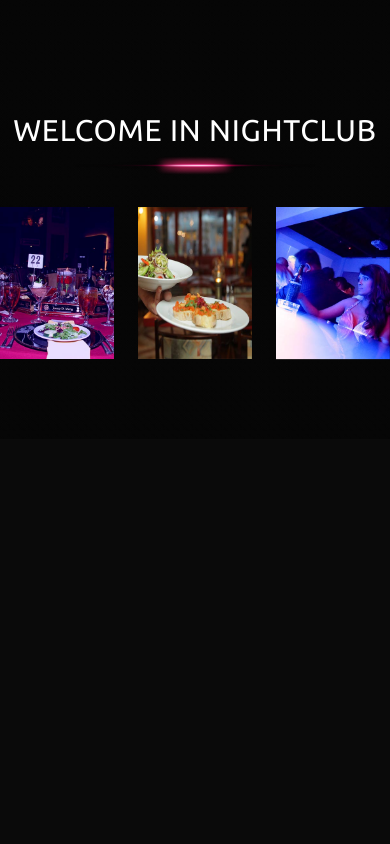
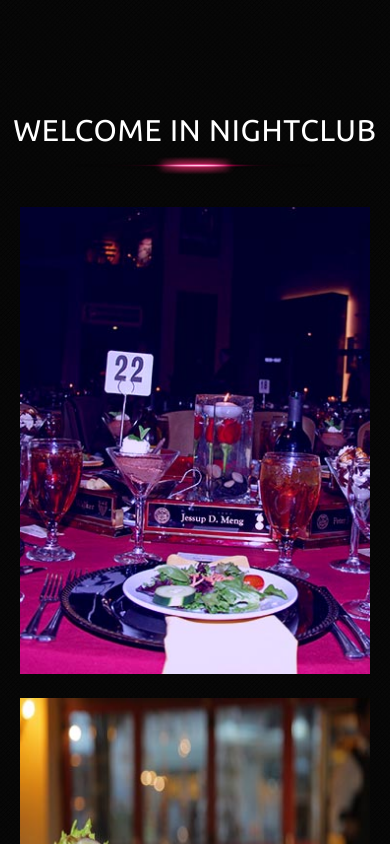
Before and after one commit to Smedegaardx/frontend_eksamen, a Next.js app: page /anthon in a window 390 px wide. Shown: the top 844 px of the page. Built offline with nearby package versions, Linux system fonts and the light colour scheme.

Commit message:
Made Welcome component work on mobile with whileTap, and added responsive classes

```diff
--- a/src/components/index/Welcome.jsx
+++ b/src/components/index/Welcome.jsx
@@ -34,12 +34,13 @@ const Welcome = () => {
   return (
     <section className="bg-[url(/assets/bg/pattern_bg.jpg)] bg-cover bg-center py-20">
       <Sectionheader title="Welcome in nightclub" />
-      <div className="grid grid-cols-3 gap-6 max-w-6xl mx-auto">
+      <div className="grid lg:grid-cols-3 gap-6 max-w-6xl mx-5 lg:mx-auto">
         {services.map((service, i) => (
           <motion.div
             key={i}
             className="relative aspect-3/4 grid grid-cols-1 grid-rows-1"
             initial="rest"
+            whileTap="hover"
             whileHover="hover"
           >
             <motion.img
```
